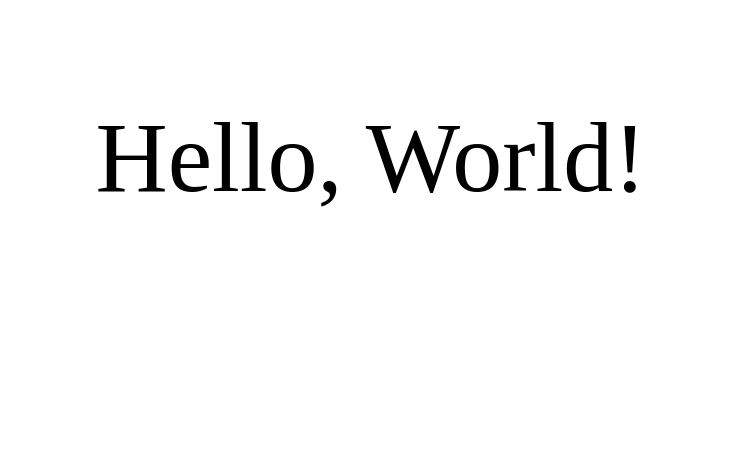
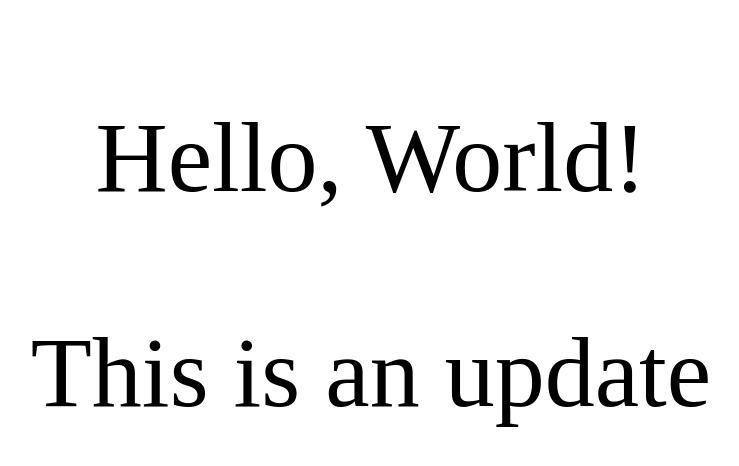
Before and after one commit to PenujaH/portfolio, a plain HTML site: page index.html in a window 1280 px wide. Shown: the whole page, without its empty margins (269-1008 px from the left). Drawn offline with Linux system fonts and the light colour scheme.

Commit message:
second update

```diff
--- a/index.html
+++ b/index.html
@@ -6,5 +6,6 @@
     </head>
     <body>
         <p>Hello, World!</p>
+        <p>This is an update</p>
     </body>
 </html>
```
